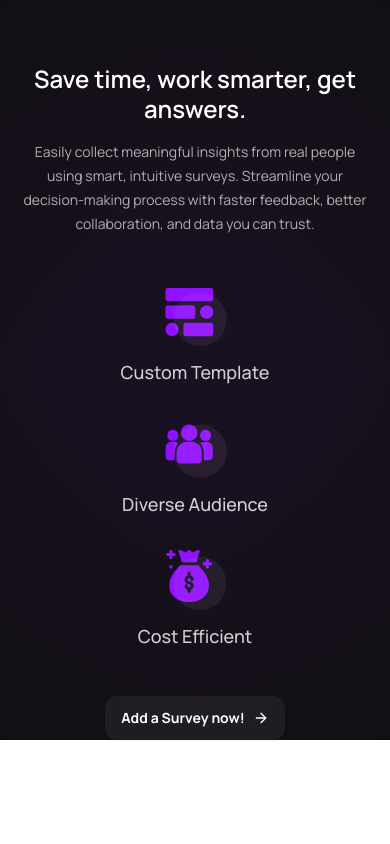
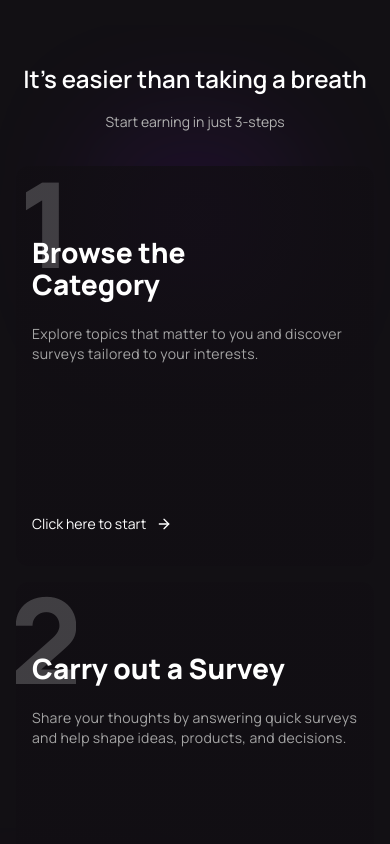
Before and after one commit to CraftNest/Survexa, a Next.js app: page / in a window 390 px wide. Shown: the top 844 px of the page. Built offline with nearby package versions, Linux system fonts and the light colour scheme.

Commit message:
feat: build three step explainer section

```diff
--- a/src/app/page.tsx
+++ b/src/app/page.tsx
@@ -1,8 +1,10 @@
+import { ThreeStepExplainerSection } from "../features/landing-page/three-step-explainer";
 import { ValuePropositionSection } from "../features/landing-page/value-proposition";
 
 export default function Home() {
   return (
     <main className="mx-auto w-full max-w-[1440px] bg-[#121014]">
+      <ThreeStepExplainerSection />
       <ValuePropositionSection />
     </main>
   );
--- /dev/null
+++ b/src/components/step-card.tsx
@@ -0,0 +1,208 @@
+import { motion } from "framer-motion";
+import { ArrowRight } from "lucide-react";
+import Link from "next/link";
+import { useState } from "react";
+
+interface StepCardProps {
+  step: {
+    id: number | string;
+    image: string;
+    title: string;
+    description: string;
+    link: string;
+  };
+  index: number;
+}
+
+const stepVariants = {
+  hidden: {
+    opacity: 0,
+    y: 60,
+    scale: 0.9,
+  },
+  visible: {
+    opacity: 1,
+    y: 0,
+    scale: 1,
+    transition: {
+      duration: 0.7,
+      ease: "easeOut",
+    },
+  },
+};
+
+const numberVariants = {
+  hidden: {
+    opacity: 0,
+    scale: 0.5,
+  },
+  visible: {
+    opacity: 0.2,
+    scale: 1,
+    transition: {
+      duration: 0.8,
+      ease: "easeOut",
+      delay: 0.3,
+    },
+  },
+};
+
+const contentVariants = {
+  hidden: {
+    opacity: 0,
+    x: -20,
+  },
+  visible: {
+    opacity: 1,
+    x: 0,
+    transition: {
+      duration: 0.6,
+      ease: "easeOut",
+      delay: 0.5,
+    },
+  },
+};
+
+const mobileContentVariants = {
+  hidden: {
+    opacity: 0,
+    y: 20,
+  },
+  visible: {
+    opacity: 1,
+    y: 0,
+    transition: {
+      duration: 0.6,
+      ease: "easeOut",
+      delay: 0.7,
+    },
+  },
+};
+
+export const StepCard = ({ step, index }: StepCardProps) => {
+  const [isHovered, setIsHovered] = useState(false);
+
+  return (
+    <motion.div
+      className={`relative w-full rounded-[12px] min-h-[400px] sm:min-h-[466px] text-white cursor-pointer overflow-hidden transition-all duration-400 ease-in-out ${
+        isHovered ? "md:max-w-[370px]" : "md:max-w-[320px]"
+      }`}
+      style={{
+        backgroundImage: `linear-gradient(0deg, rgba(17, 14, 19, 0.8) 0%, rgba(17, 14, 19, 0.8) 100%), url('${step.image}')`,
+        backgroundPosition: "50%",
+        backgroundBlendMode: "normal",
+        backgroundSize: "cover",
+      }}
+      variants={stepVariants}
+      initial="hidden"
+      whileInView="visible"
+      viewport={{ once: true, amount: 0.3 }}
+      transition={{ delay: index * 0.2 }}
+      onMouseEnter={() => setIsHovered(true)}
+      onMouseLeave={() => setIsHovered(false)}
+    >
+      <motion.h1
+        className="text-[120px] sm:text-[140px] md:text-[160px] lg:text-[178px] font-extrabold mt-3 opacity-20 w-[60px] sm:w-[70px] md:w-[90px] h-[90px] sm:h-[110px] md:h-[136px] flex items-center justify-center overflow-hidden"
+        variants={numberVariants}
+      >
+        {step.id}
+      </motion.h1>
+
+      <motion.div
+        className="absolute top-[70px] sm:top-[89px] left-4 sm:left-6 md:max-w-[208px] min-h-[300px] sm:min-h-[353px] flex flex-col justify-between pr-4 sm:pr-0"
+        variants={contentVariants}
+      >
+        <div className="flex-1">
+          <motion.h3
+            className="text-[28px] sm:text-[32px] md:text-[36px] leading-8 sm:leading-10 md:leading-11 font-extrabold max-md:max-w-[280px]"
+            variants={contentVariants}
+          >
+            {step.title}
+          </motion.h3>
+
+          {/* Mobile/Tablet Description - Visible only when in view */}
+          <motion.div
+            className="md:hidden mt-6"
+            variants={mobileContentVariants}
+            initial="hidden"
+            whileInView="visible"
+            exit="hidden"
+            viewport={{ once: false, amount: 0.3 }}
+          >
+            <motion.p
+              className="text-sm sm:text-base leading-5 sm:leading-6 font-normal tracking-[0.32px] text-[#A4A4A4] max-md:w-full"
+              variants={mobileContentVariants}
+            >
+              {step.description}
+            </motion.p>
+          </motion.div>
+
+          {/* Desktop Description - Hover effect */}
+          <motion.div
+            className="hidden md:block overflow-hidden"
+            initial={{ height: 0, opacity: 0, marginTop: 0 }}
+            animate={
+              isHovered
+                ? { height: "auto", opacity: 1, marginTop: 23 }
+                : { height: 0, opacity: 0, marginTop: 0 }
+            }
+            transition={{ duration: 0.4, ease: "easeInOut" }}
+          >
+            <motion.p
+              className="text-sm sm:text-base leading-5 sm:leading-6 font-normal tracking-[0.32px] text-[#A4A4A4] max-md:w-full"
+              initial={{ y: -10 }}
+              animate={isHovered ? { y: 0 } : { y: -10 }}
+              transition={{ duration: 0.3, delay: isHovered ? 0.1 : 0 }}
+            >
+              {step.description}
+            </motion.p>
+          </motion.div>
+        </div>
+
+        {/* Mobile/Tablet Link - Visible only when in view */}
+        <motion.div
+          className="md:hidden mt-auto"
+          variants={mobileContentVariants}
+          initial="hidden"
+          whileInView="visible"
+          exit="hidden"
+          viewport={{ once: false, amount: 0.3 }}
+        >
+          <motion.div
+            whileHover={{ x: 5 }}
+            transition={{ duration: 0.2, ease: "easeInOut" }}
+          >
+            <Link
+              href={step.link}
+              className="flex items-center gap-2.5 min-h-[24px] text-sm sm:text-base hover:text-white/90 transition-colors duration-200 hover:underline"
+            >
+              <span>Click here to start</span>
+              <ArrowRight className="h-4 w-4 lg:h-5 lg:w-5" />
+            </Link>
+          </motion.div>
+        </motion.div>
+
+        {/* Desktop Link - Hover effect */}
+        <motion.div
+          className="hidden md:block mt-auto"
+          initial={{ opacity: 0, y: 10 }}
+          animate={isHovered ? { opacity: 1, y: 0 } : { opacity: 0, y: 10 }}
+          transition={{ duration: 0.3, delay: isHovered ? 0.2 : 0 }}
+        >
+          <motion.div
+            whileHover={{ x: 5 }}
+            transition={{ duration: 0.2, ease: "easeInOut" }}
+          >
+            <Link
+              href={step.link}
+              className="flex items-center gap-2.5 min-h-[24px] text-sm sm:text-base hover:text-white/90 transition-colors duration-200 hover:underline"
+            >
+              <span>Click here to start</span>
+              <ArrowRight className="h-4 w-4 lg:h-5 lg:w-5" />
+            </Link>
+          </motion.div>
+        </motion.div>
+      </motion.div>
+    </motion.div>
+  );
+};
--- /dev/null
+++ b/src/features/landing-page/three-step-explainer.tsx
@@ -0,0 +1,115 @@
+"use client";
+
+import { StepCard } from "@/src/components/step-card";
+import { motion } from "framer-motion";
+
+const steps = [
+  {
+    id: "1",
+    image: "/",
+    title: "Browse the Category",
+    description:
+      "Explore topics that matter to you and discover surveys tailored to your interests.",
+    link: "/",
+  },
+  {
+    id: "2",
+    image: "/",
+    title: "Carry out a Survey",
+    description:
+      "Share your thoughts by answering quick surveys and help shape ideas, products, and decisions.",
+    link: "/",
+  },
+  {
+    id: "3",
+    image: "/",
+    title: "Receive Reward",
+    description:
+      "Earn StarkNet tokens by completing surveys, turning your opinions into real value.",
+    link: "/",
+  },
+];
+
+const containerVariants = {
+  hidden: { opacity: 0 },
+  visible: {
+    opacity: 1,
+    transition: {
+      staggerChildren: 0.3,
+      delayChildren: 0.2,
+    },
+  },
+};
+
+const headerVariants = {
+  hidden: {
+    opacity: 0,
+    y: 40,
+  },
+  visible: {
+    opacity: 1,
+    y: 0,
+    transition: {
+      duration: 0.8,
+      ease: "easeOut",
+    },
+  },
+};
+
+export const ThreeStepExplainerSection = () => {
+  return (
+    <motion.section
+      className="relative py-16 sm:py-24 md:py-32 lg:py-40 xl:py-[180px] px-4 sm:px-6 lg:px-8 overflow-hidden"
+      initial="hidden"
+      whileInView="visible"
+      viewport={{ once: true, amount: 0.3 }}
+      variants={containerVariants}
+    >
+      <div
+        className="absolute -top-[10%] left-1/2 transform -translate-x-1/2 -translate-y-1/4 w-full h-full pointer-events-none"
+        style={{
+          backgroundImage: "url('/proposition-bg.svg')",
+          backgroundSize: "contain",
+          backgroundRepeat: "no-repeat",
+          backgroundPosition: "center",
+        }}
+      />
+
+      <div
+        className="absolute -left-[10%] top-[70%] transform -translate-y-1/2 -translate-x-1/4 w-full h-full pointer-events-none"
+        style={{
+          backgroundImage: "url('/proposition-bg.svg')",
+          backgroundSize: "contain",
+          backgroundRepeat: "no-repeat",
+          backgroundPosition: "center",
+        }}
+      />
+
+      <motion.div
+        className="relative z-10 flex flex-col gap-4 sm:gap-5 max-w-[639px] w-full mx-auto text-center mb-8 sm:mb-10 md:mb-12 lg:mb-[51px]"
+        variants={headerVariants}
+      >
+        <motion.h1
+          className="font-semibold md:font-bold lg:font-extrabold text-2xl sm:text-3xl md:text-4xl lg:text-[48px] xl:text-[64px] text-white leading-tight sm:leading-tight md:leading-tight lg:leading-tight"
+          variants={headerVariants}
+        >
+          It&apos;s easier than taking a breath
+        </motion.h1>
+        <motion.p
+          className="font-normal text-sm sm:text-base md:text-lg lg:text-[20px] leading-6 sm:leading-7 md:leading-8 text-[#B1B1B1]"
+          variants={headerVariants}
+        >
+          Start earning in just 3-steps
+        </motion.p>
+      </motion.div>
+      <motion.div
+        className="relative z-10 flex max-md:flex-col gap-4 md:gap-3 items-center justify-center w-full max-w-6xl mx-auto"
+        variants={containerVariants}
+      >
+        {steps.map((step, index) => (
+          <StepCard key={index} step={step} index={index} />
+        ))}
+      </motion.div>
+    </motion.section>
+  );
+};
```
